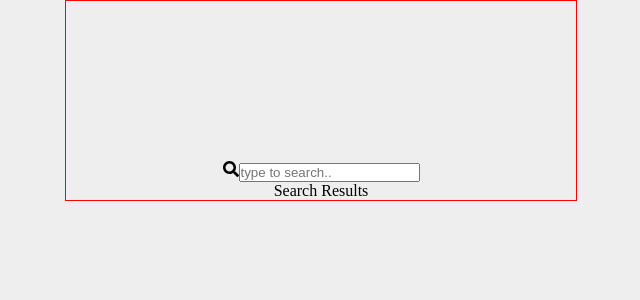
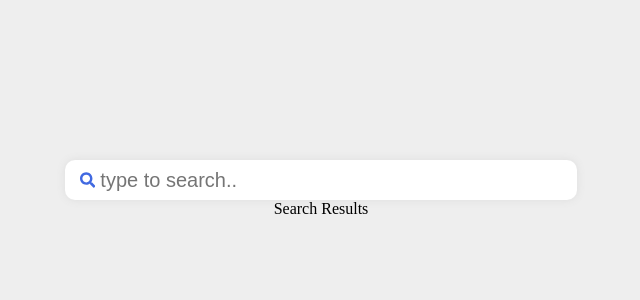
Before and after one commit to fazildev12/Search-bar, a React (Vite) app: page / in a window 1280 px wide. Shown: the top 300 px of the page, without its empty margins (319-959 px from the left). Built offline with nearby package versions, Linux system fonts and the light colour scheme.

Commit message:
style: make the search bar component

```diff
--- a/src/App.css
+++ b/src/App.css
@@ -6,7 +6,6 @@
 
 .search-bar-container{
   padding-top: 20vh;
-  border: 1px solid red;
   width: 40%;
   margin: auto;
   display: flex;
--- /dev/null
+++ b/src/components/SearchBar.css
@@ -0,0 +1,28 @@
+.input-wrapper{
+    background-color: #fff;
+    width: 100%;
+    border-radius: 10px;
+    height: 2.5rem;
+    padding: 0px 15px;
+    box-shadow: 0px 0px 8px #ddd;
+    display: flex;
+    align-items: center;
+}
+
+input{
+    background-color: transparent;
+    border: none;
+    height: 100%;
+    font-size: 1.25rem;
+    width: 100%;
+    margin-left: 5px;
+    caret-color: #060910;
+}
+
+input:focus{
+    outline: none;
+}
+
+#search-icon{
+    color: #4169e1;
+}
--- a/src/components/SearchBar.jsx
+++ b/src/components/SearchBar.jsx
@@ -1,5 +1,6 @@
 import React from 'react';
 import { FaSearch } from "react-icons/fa";
+import './SearchBar.css'
 
 
 export default function SearchBar() {
```
